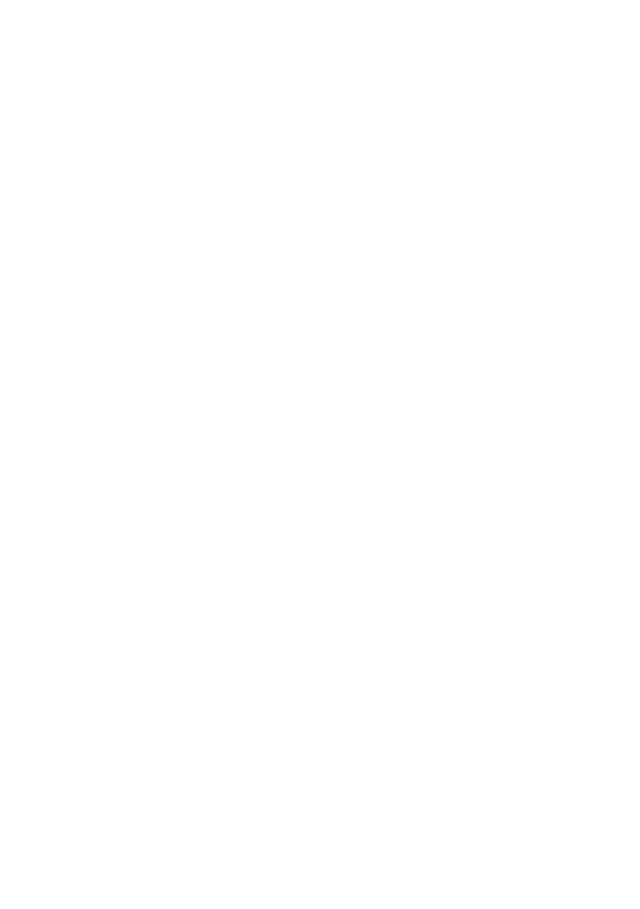
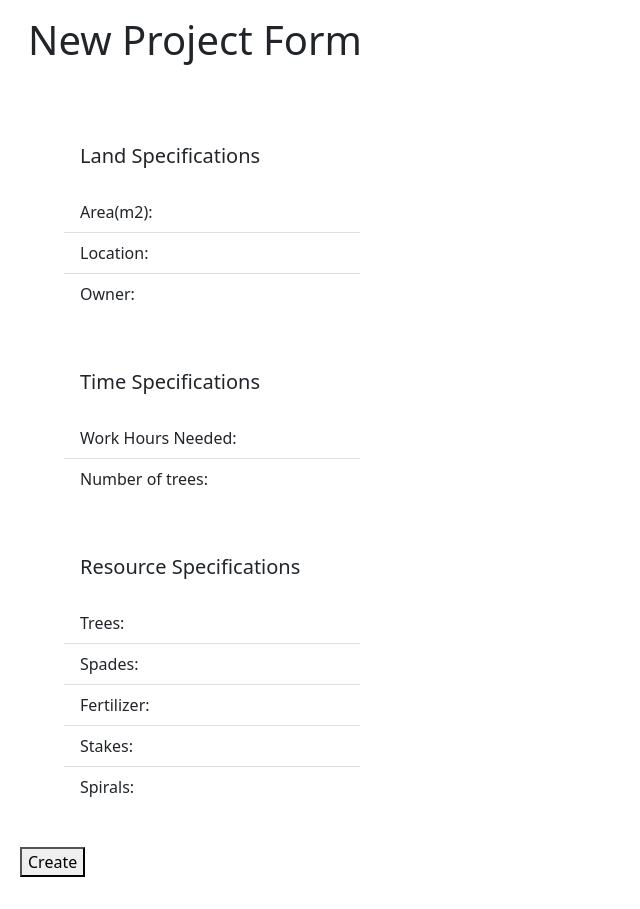
Before and after one commit to ClaireMDavies/TreePeeps, a React (Create React App) app in the folder client/: page /ProjectPage in a window 1280 px wide. Shown: the whole page, without its empty margins (0-640 px from the left). Before the commit the page ends 800 px from the top, so only its background shows below. Built offline with nearby package versions, Linux system fonts and the light colour scheme.

Commit message:
adjusted app.js to get it to run

```diff
--- a/client/src/App.js
+++ b/client/src/App.js
@@ -1,13 +1,13 @@
 import React from "react";
 import { BrowserRouter as Router, Route } from "react-router-dom";
-import Feeds from "../src/pages/Feeds"
+import Project from "../src/pages/ProjectPage"
 
 // Calling all components and using router to render pages
 function App() {
   return (
     <Router>
       <div>
-        <Route exact path="/feeds" component={Feeds} />
+        <Route exact path="/ProjectPage" component={Project} />
       </div>
     </Router>
   )
--- a/client/src/pages/ProjectPage.js
+++ b/client/src/pages/ProjectPage.js
@@ -12,7 +12,7 @@ const Project = () => {
             <div className="row p-3">
                 <div className="col">
                     <div className="row p-3 rounded m-2">
-                        <div className="dashCard" style="width: 20rem;">
+                        <div className="dashCard" style={{width: "20rem"}}>
                             <div className="card-body">
                                 <h5 className="card-title">Land Specifications</h5>
                             </div>
@@ -25,7 +25,7 @@ const Project = () => {
                     </div>
 
                     <div className="row p-3 rounded m-2">
-                        <div className="dashCard" style="width: 20rem;">
+                        <div className="dashCard" style={{width: "20rem"}}>
                             <div className="card-body">
                                 <h5 className="card-title">Time Specifications</h5>
                             </div>
@@ -37,7 +37,7 @@ const Project = () => {
                     </div>
 
                     <div className="row p-3 rounded m-2">
-                        <div className="dashCard" style="width: 20rem;">
+                        <div className="dashCard" style={{width: "20rem"}}>
                             <div className="card-body">
                                 <h5 className="card-title">Resource Specifications</h5>
                             </div>
```
